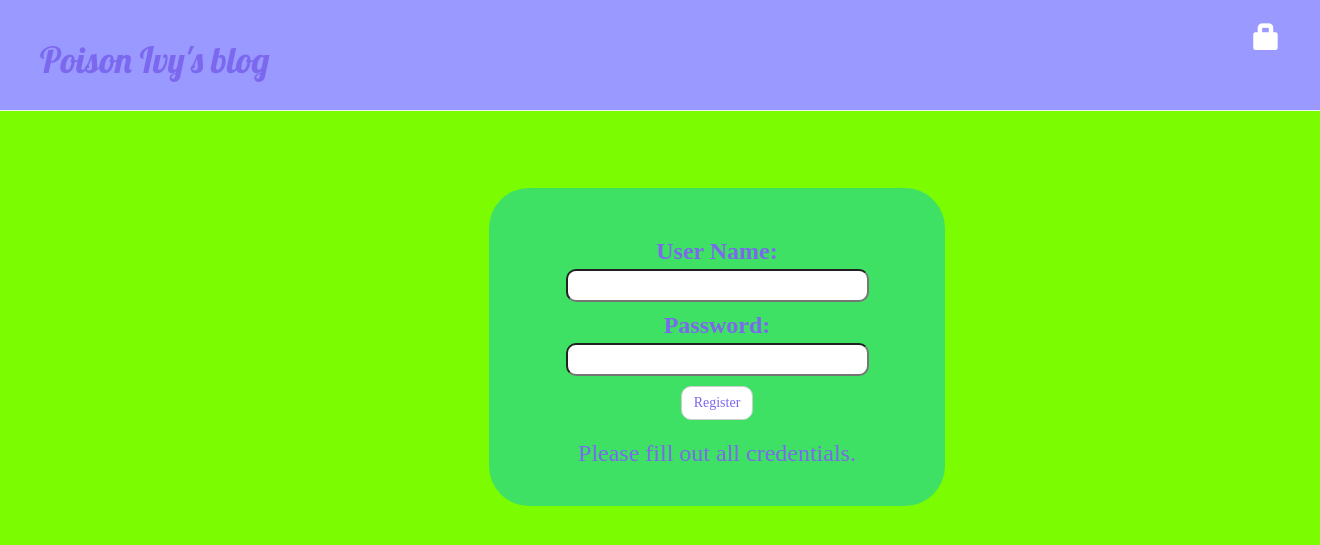
After one commit to PoisonIvysaurBridge/my-first-blog, a Django app: page /register/ in a window 1320 px wide. The commit adds this page. Shown: the top 545 px of the page. Run offline with Django 3.2, Linux system fonts and the light colour scheme; some libraries are stand-ins or nearby versions; some web fonts are replaced.

```diff
--- a/blog/admin.py
+++ b/blog/admin.py
@@ -4,3 +4,4 @@ from .models import *
 # Register your models here.
 #admin.site.register(Author)
 admin.site.register(Post)
+admin.site.register(Author)
--- a/blog/forms.py
+++ b/blog/forms.py
@@ -12,5 +12,5 @@ class PostForm(forms.ModelForm):
     text = forms.CharField(label="Content:")
 '''
 class AuthorForm(forms.Form):
-    first_name = forms.CharField(label="First Name", max_length=100)
-    last_name = forms.CharField(label="Last Name", max_length=100)
+    name = forms.CharField(label="User Name", max_length=100)
+    pw = forms.CharField(label="Password", widget=forms.PasswordInput)
--- a/blog/templates/blog/post_list.html
+++ b/blog/templates/blog/post_list.html
@@ -4,7 +4,7 @@
     {% for post in posts %}
         <div class="post">
             <p class="date">published: {{ post.published_date }}</p>
-            <p class="date">posted by {{post.author}}</p><br>
+            <p class="date">posted by {{post.author}}</p>
             <h2><a href="{% url 'post_detail' pk=post.pk %}">{{ post.title }}</a></h2>
             <p>{{ post.text|linebreaksbr }}</p>
         </div>
--- /dev/null
+++ b/blog/templates/blog/register.html
@@ -0,0 +1,33 @@
+{% extends "blog/base.html" %}
+
+{% block content %}
+<style>
+    h3, a{
+        color: mediumslateblue;
+        text-align: center;
+        border-radius: 10px;
+    }
+    div.outer{
+        margin: 1% 30%;
+        padding: 30px;
+        border-radius: 40px;
+        background-color: rgba(0,200,200,.5);
+    }
+    input, a{
+        border-radius: 10px;
+    }
+</style>
+    <div class="outer">
+        <div align="center">
+            <form method="POST" action="{% url 'register' %}">
+            {% csrf_token %}
+                <h3>{{AuthorForm.as_p}}</h3>
+            </form>
+            <a class="btn btn-default" href="{% url 'login' %}"
+                style="border-radius:10px; color:mediumslateblue;">Register</a>
+        </div>
+        {% if not form.is_valid %}
+            <h3>Please fill out all credentials.</h3>
+        {% endif %}
+    </div>
+{% endblock %}
--- a/blog/urls.py
+++ b/blog/urls.py
@@ -9,6 +9,7 @@ urlpatterns = [
     url(r'^drafts/$', views.post_draft_list, name='post_draft_list'),
     url(r'^post/(?P<pk>\d+)/publish/$', views.post_publish, name='post_publish'),
     url(r'^post/(?P<pk>\d+)/remove/$', views.post_remove, name='post_remove'),
+    url(r'^register/$', views.register, name='register'),
 
     #url(r'^$', views.index, name='index'),
 ]
--- a/blog/views.py
+++ b/blog/views.py
@@ -59,6 +59,17 @@ def post_remove(request, pk):
     post.delete()
     return redirect('post_list')
 
+def register(request):
+    if request.method == "POST":
+        form = AuthorForm(request.POST)
+        if form.is_valid():
+            author = Author(first_name=form.cleaned_data['first_name'], last_name=form.cleaned_data['last_name'])
+            author.save()
+            redirect('login')
+    else:
+        form = AuthorForm()
+    return render(request,'blog/register.html',{'AuthorForm' : form})
+
 '''
 def index(request):
 
--- a/mysite/settings.py
+++ b/mysite/settings.py
@@ -25,7 +25,7 @@ SECRET_KEY = '!1=&om#&n5^4v=99d@qi%7oos#2m_2(7sys=u-x0&=l7olbdnk'
 # SECURITY WARNING: don't run with debug turned on in production!
 DEBUG = True
 
-ALLOWED_HOSTS = ['127.0.0.1', 'poisonivysaurbridge.pythonanywhere.com']
+ALLOWED_HOSTS = ['localhost', '127.0.0.1', 'poisonivysaurbridge.pythonanywhere.com']
 
 # Application definition
 
```
Also changed, not shown: blog/models.py (+4 -4 lines), blog/templates/registration/login.html (+28 -13 lines), blog/migrations/0002_author.py (added).
